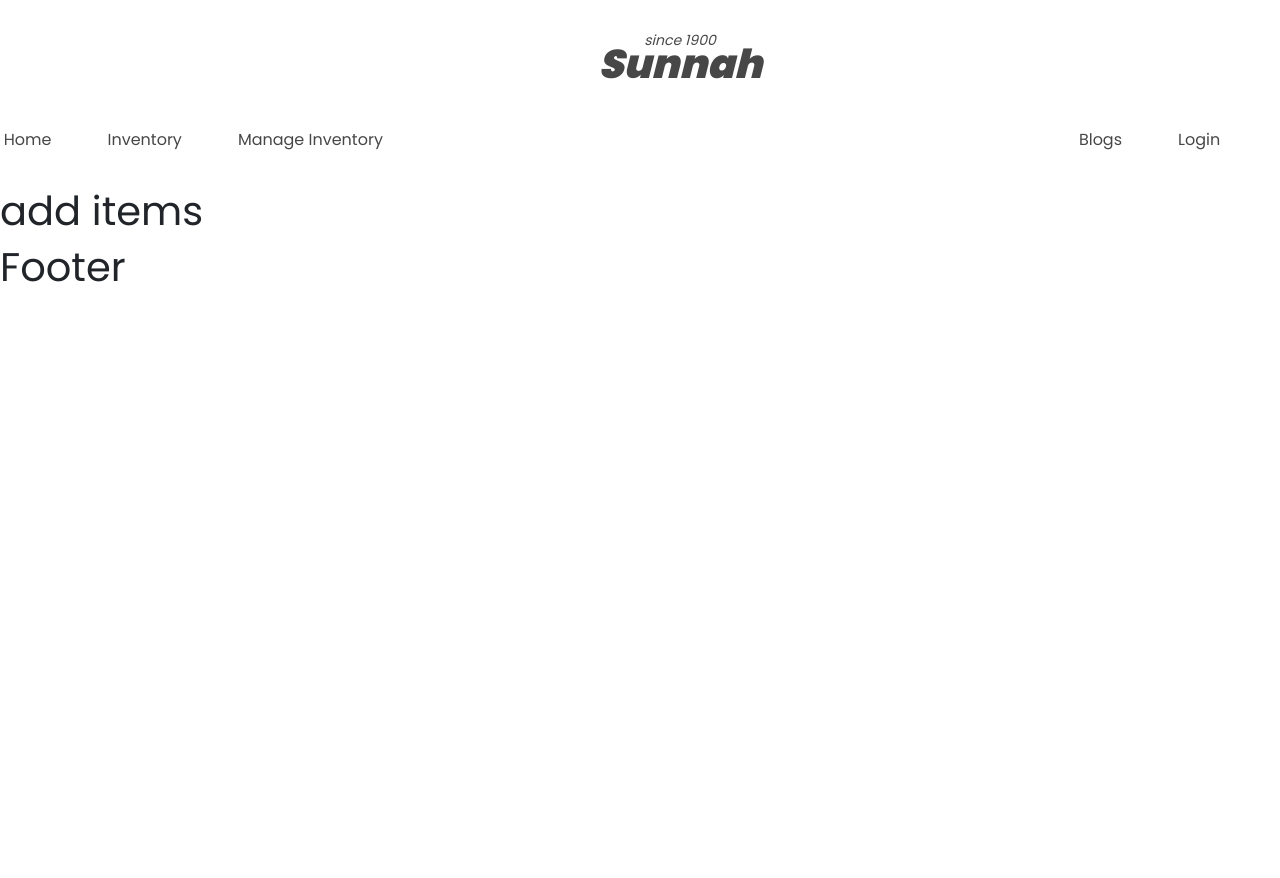
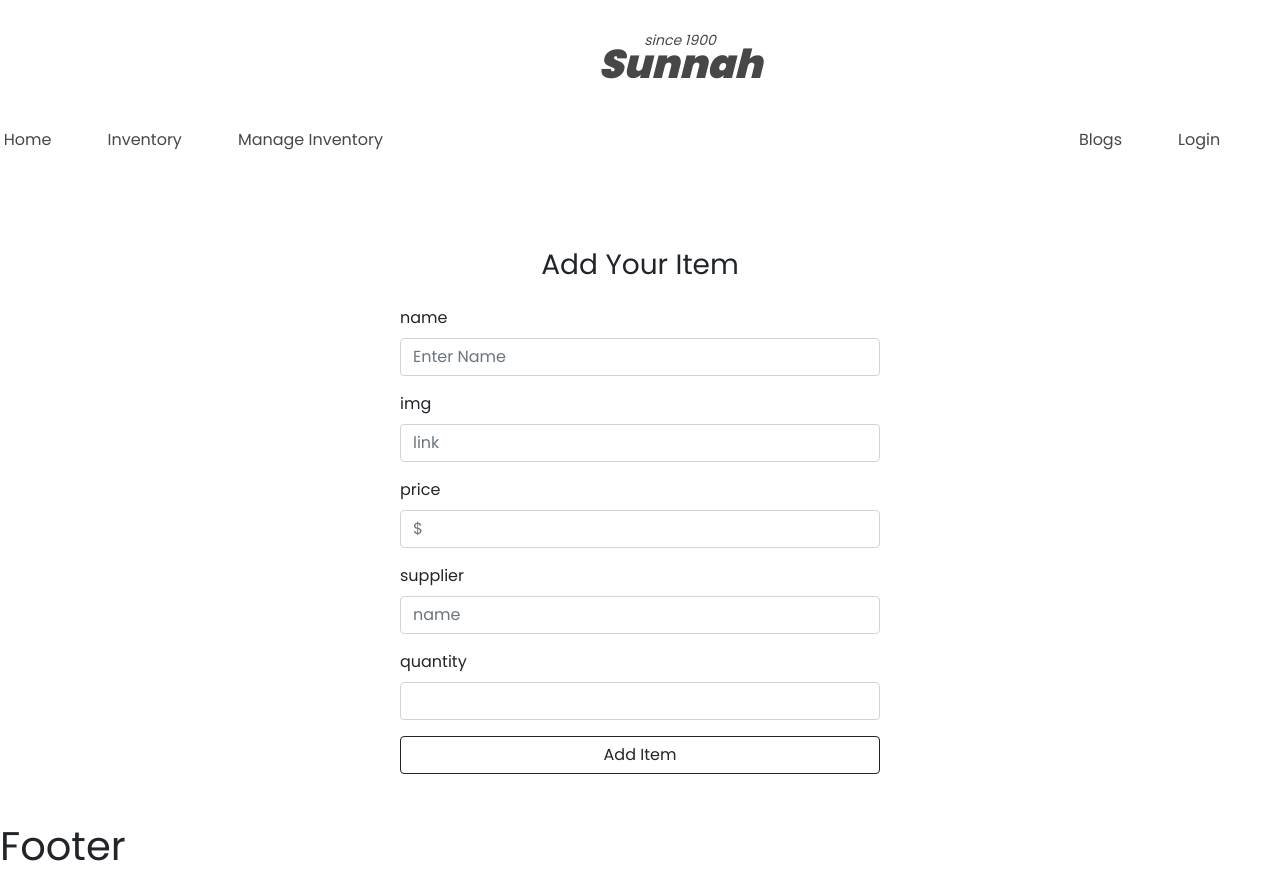
Before and after one commit to borhansahed/sunnah-furniture-warehouse, a React (Create React App) app: page /additems in a window 1280 px wide. Before the commit the page ends 800 px from the top, so only its background shows below. Built offline with nearby package versions, Linux system fonts and the light colour scheme; no server answers; the HTML template or start-up script is replaced by a standard one.

Commit message:
add item ui done

```diff
--- a/src/components/AddItems/AddItems.js
+++ b/src/components/AddItems/AddItems.js
@@ -1,10 +1,55 @@
 import React from 'react';
+import { Button, Form } from 'react-bootstrap';
 
 const AddItems = () => {
+    const handleAddItem = ()=> {
+
+    }
     return (
+       <>
         <div>
-            <h1>add items</h1>
-        </div>
+
+        <div className='login-container mb-5'>
+        <h3 className='text-center'>Add Your Item</h3>
+      <div   className='mx-auto'>
+      <Form onSubmit={handleAddItem} className=' form-container ' >
+<Form.Group className="mb-3" controlId="formBasicEmail">
+<Form.Label>name</Form.Label>
+<Form.Control type="text" placeholder="Enter Name" />
+
+</Form.Group>
+<Form.Group className="mb-3" controlId="formBasicEmail">
+<Form.Label>img</Form.Label>
+<Form.Control  type="email" placeholder="link" />
+
+</Form.Group>
+<Form.Group className="mb-3" controlId="formBasicEmail">
+<Form.Label>price</Form.Label>
+<Form.Control  type="email" placeholder="$" />
+
+</Form.Group>
+<Form.Group className="mb-3" controlId="">
+<Form.Label>supplier</Form.Label>
+<Form.Control   type="text" placeholder="name" required />
+</Form.Group>
+<Form.Group className="mb-3" controlId="formBasicEmail">
+<Form.Label>quantity</Form.Label>
+<Form.Control  type="email" placeholder="" />
+
+</Form.Group>
+
+
+<Button variant="btn btn-outline-dark d-block w-100 mb-3" type="submit">
+Add Item
+</Button>
+
+
+
+</Form>
+      </div>
+    </div>
+    </div>
+       </>
     );
 };
 
--- a/src/components/InventoryItem/InventoryItem.js
+++ b/src/components/InventoryItem/InventoryItem.js
@@ -46,8 +46,21 @@ const InventoryItems = () => {
 
 
      const handleDelivered = () => {
-         const QuantityPlus = hello -1;
-         setHello(QuantityPlus);
+        const currentQuantity = parseInt(Quantity) - 1;
+        const UpdateQuantity = {Quantity : currentQuantity};
+
+        const url =`http://localhost:5000/inventory/${id}`;
+
+        fetch(url ,{
+          method:'PUT',
+          headers:{
+              'content-type': 'application/json'
+          },
+          body: JSON.stringify(UpdateQuantity)
+
+        })
+        .then(res =>res.json())
+        .then(data =>console.log(data));
      }
 
 
@@ -81,7 +94,7 @@ const InventoryItems = () => {
    <div className=' product-details-btn '>
      {/* <div className='-one'> */}
       {
-          hello === 0 ?   <button className='btn btn-outline-dark  '  disabled>Sold out</button> :   <button onClick={handleDelivered} className='btn btn-outline-dark w-25 ml-3' >Delivered</button>
+          Quantity === 0 ?   <button className='btn btn-outline-dark  '  disabled>Sold out</button> :   <button onClick={handleDelivered} className='btn btn-outline-dark w-25 ml-3' >Delivered</button>
       }
 
 
--- a/src/components/ManageInventory/ManageInventory.js
+++ b/src/components/ManageInventory/ManageInventory.js
@@ -8,7 +8,7 @@ const ManageInventory = () => {
     const [items] = UseItems();
     return (
         <>
-     <p>{items.length}</p>
+
 
 
         <div>
```
